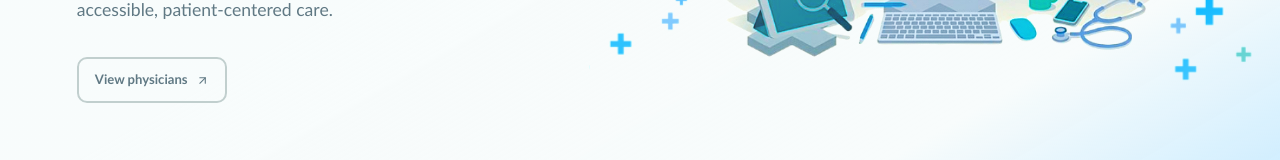
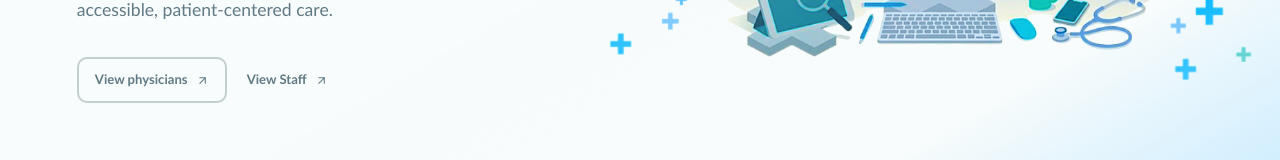
Before and after one commit to ZachScott123/Medicuro-resource-manual, a Next.js app: page / in a window 1280 px wide. Shown: the part 422-582 px from the top of the page. Built offline with nearby package versions, Linux system fonts and the light colour scheme; no server answers.

Commit message:
Staff Redirect Button - Reimplimented the Staff Redirect Button on the home page for better efficiency.

```diff
--- a/app/globals.css
+++ b/app/globals.css
@@ -905,16 +905,16 @@ h3 {
 
 .home-text-link {
 	align-items: center;
-	color: #0082e6;
+	color: var(--muted-ink);
 	display: inline-flex;
-	font-size: 0.9rem;
+	gap: 0.5rem;
+	font-size: 0.82rem;
 	font-weight: 800;
-	gap: 0.4rem;
 	transition: color 200ms ease;
 }
 
 .home-text-link:hover {
-	color: #34befe;
+	color: #21b8fe;
 }
 
 .privacy-panel {
--- a/app/page.js
+++ b/app/page.js
@@ -17,6 +17,9 @@ export default async function Home() {
           <div className="home-hero-actions">
             <Link href="/physician-partners" className="btn-accent">
               View physicians <FiArrowUpRight aria-hidden="true" />
+            </Link>
+            <Link href="/staff-profiles" className="home-text-link">
+              View Staff <FiArrowUpRight aria-hidden="true" />
             </Link>
             {canViewGuides && (
             <Link href="/medicuro-guides" className="home-text-link">
```
